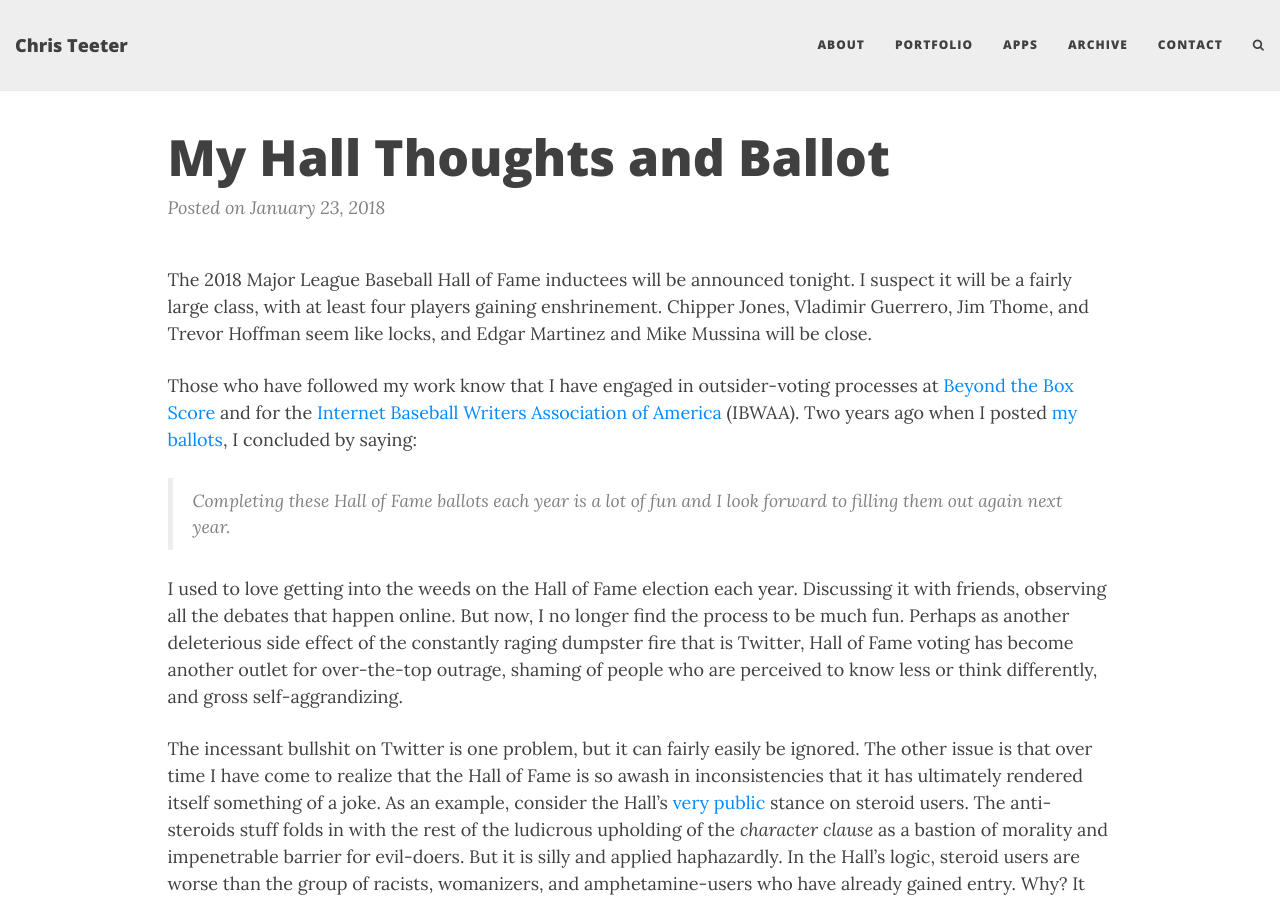
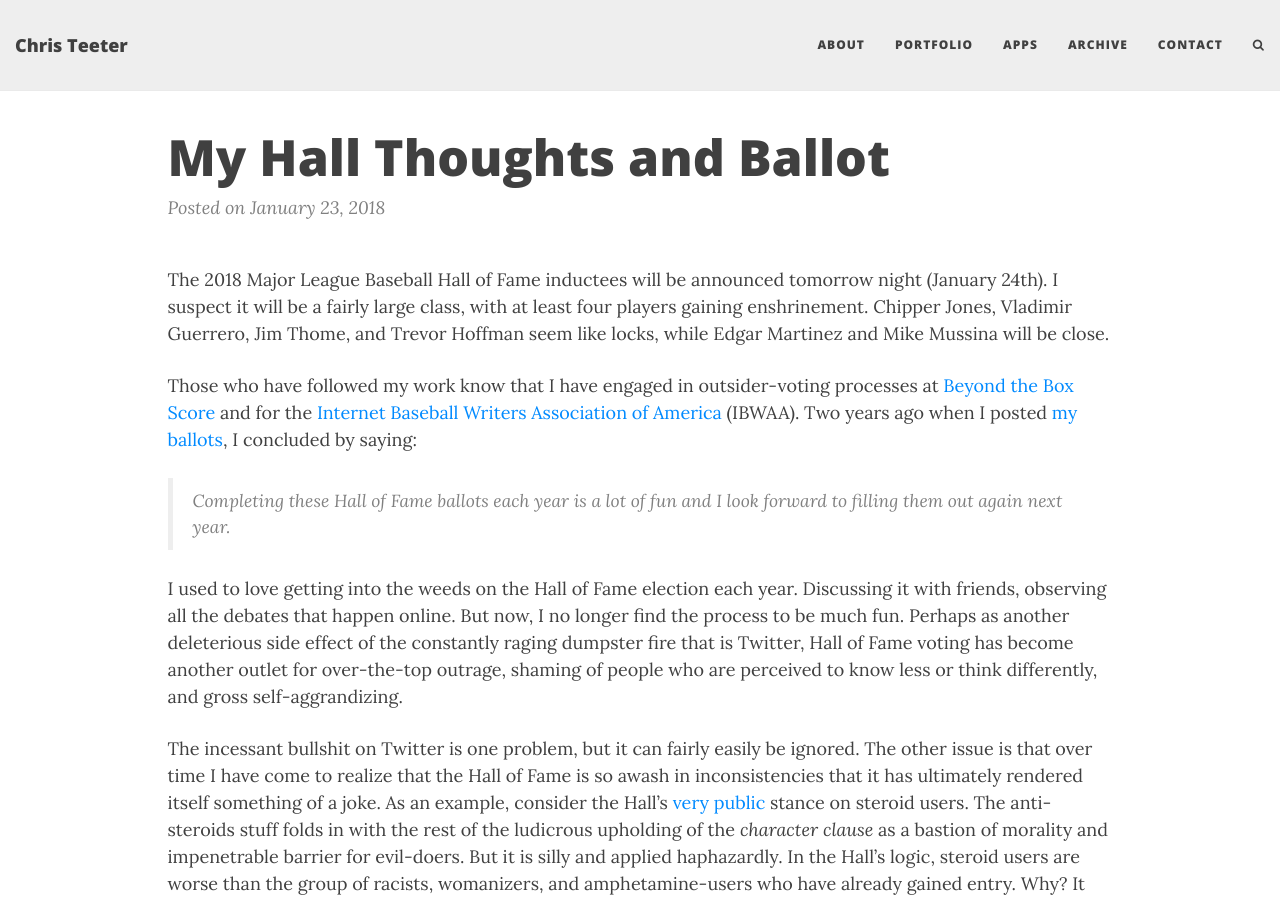
Before and after one commit to cjteeter/cjteeter.github.io, a Jekyll site: the page built from _posts/2018-01-23-ibwaa-hof-ballot-2018.md, in a window 1280 px wide and 900 px high. Built offline with Jekyll 4.4.1, drawn with Linux system fonts in a browser that asks for light colours; nearby versions of some CDN libraries; comment, search, counter and statistics services are not loaded.

Commit message:
new post edit

```diff
--- a/_posts/2018-01-23-ibwaa-hof-ballot-2018.md
+++ b/_posts/2018-01-23-ibwaa-hof-ballot-2018.md
@@ -11,8 +11,8 @@ tags:
 - Hall of Fame
 ---
 
-The 2018 Major League Baseball Hall of Fame inductees will be announced tonight. I suspect it will be a fairly large class, with at least four players gaining
-enshrinement. Chipper Jones, Vladimir Guerrero, Jim Thome, and Trevor Hoffman seem like locks, and Edgar Martinez and Mike Mussina will be close.
+The 2018 Major League Baseball Hall of Fame inductees will be announced tomorrow night (January 24th). I suspect it will be a fairly large class, with at least four players gaining
+enshrinement. Chipper Jones, Vladimir Guerrero, Jim Thome, and Trevor Hoffman seem like locks, while Edgar Martinez and Mike Mussina will be close.
 
 Those who have followed my work know that I have engaged in outsider-voting processes at <a href = 'https://www.beyondtheboxscore.com/' target = '_blank'>Beyond the Box Score</a>
 and for the <a href = "https://ibwaa.com/" target = "_blank"> Internet Baseball Writers Association of America</a> (IBWAA). Two years ago when I posted <a href = 'https://christopherteeter.wordpress.com/2016/01/08/the-2016-hall-of-fame-class/' target = '_blank'>my ballots</a>,
```
